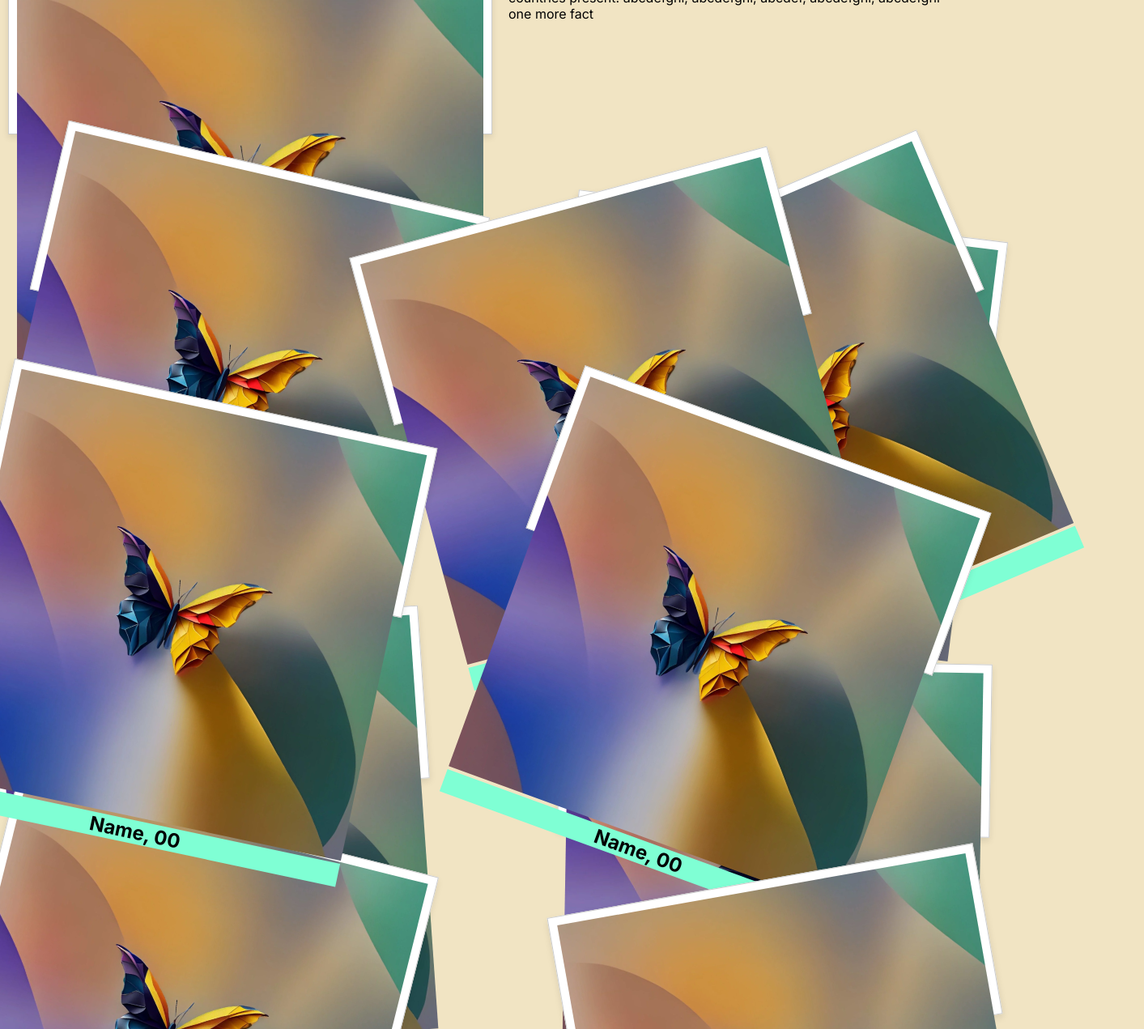
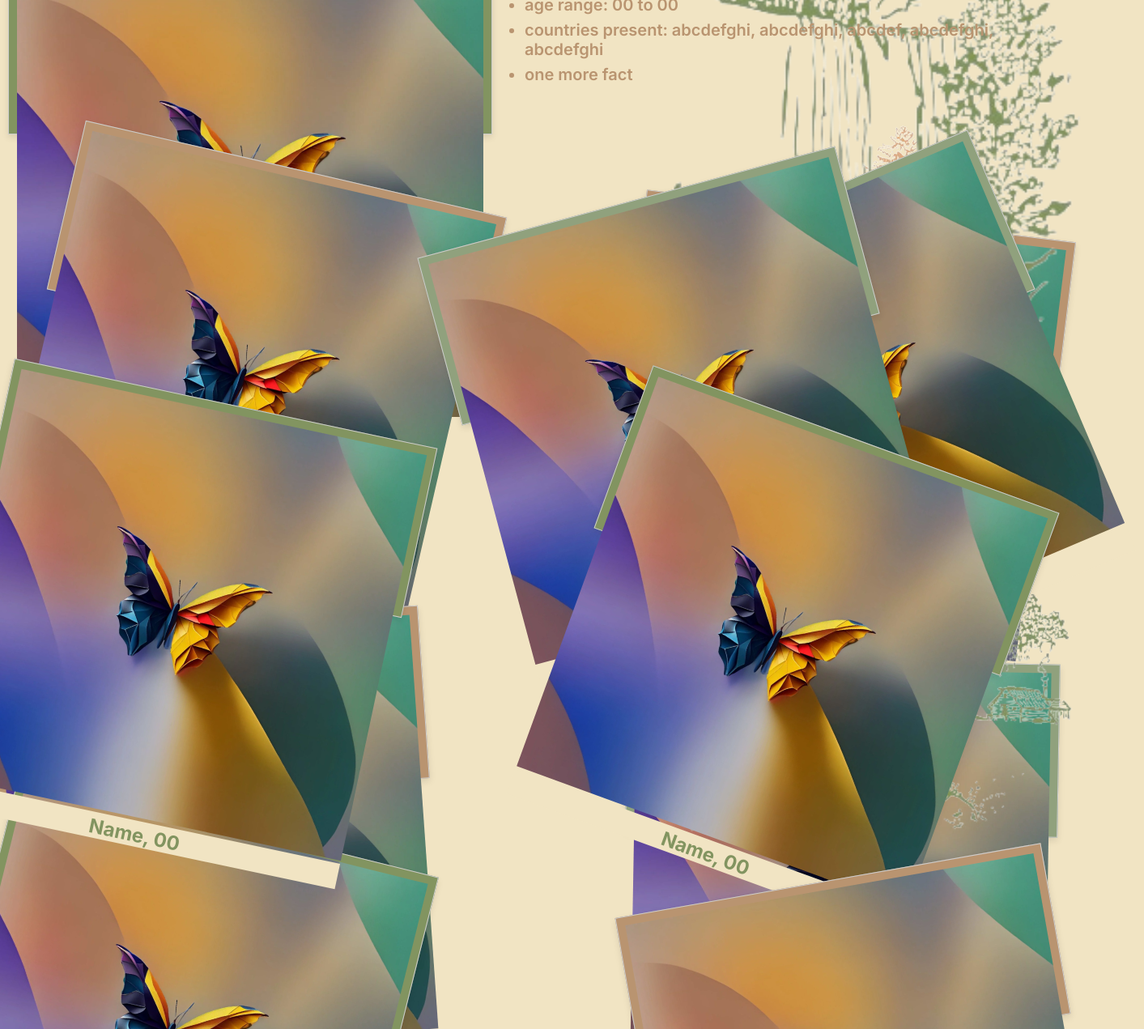
Before and after one commit to v1peridae/the-trail, a plain HTML site: page index.html in a window 1280 px wide. Shown: the part 494-1765 px from the top of the page at 81% size, 1413 px wide, since content can reach past the window. Drawn offline with Linux system fonts and the light colour scheme.

Commit message:
added some pics + edited code to make more visually pleasing :P

```diff
--- a/index.html
+++ b/index.html
@@ -32,9 +32,11 @@
 
             <div class="intro-text">
                 <h2>nila's group</h2>
-                <p>age range: 00 to 00</p>
-                <p>countries present: abcdefghi, abcdefghi, abcdef, abcdefghi, abcdefghi</p>
-                <p>one more fact</p>
+                <ul>
+                    <li>age range: 00 to 00</li>
+                    <li>countries present: abcdefghi, abcdefghi, abcdef, abcdefghi, abcdefghi</li>
+                    <li>one more fact</li>
+                </ul>
             </div>
 
         </div>
@@ -131,6 +133,11 @@
             </div>
         </div>
 
+        <img class="img1" src="assets\nature2.png">
+        <img class="img2" src="assets\nature1.png">
+        <img class="img3" src="assets\tree.png">
+
+
     </main>
 </body>
 
--- a/style.css
+++ b/style.css
@@ -6,7 +6,6 @@
 html {
   overflow-x: hidden;
   position: absolute;
-  max-width: 100%;
 }
 
 body {
@@ -29,7 +28,7 @@ header img {
   transform-origin: center center;
   box-shadow: 0 4px 8px rgba(0, 0, 0, 0.1);
   border: 1px solid #ccc;
-  background-color: #ffffff;
+  background-color: #829460;
   display: flex;
   flex-direction: column;
   justify-content: space-around;
@@ -43,20 +42,18 @@ header img {
 
 .label {
   width: 100%;
-  background-color: aquamarine;
-}
-
-.label h2 {
-  margin-bottom: 20px;
-  font-weight: bold;
+  background-color: #f1e4c3;
+  height: 35px;
 }
 
 .label p {
   font-family: "Inter", sans-serif;
   font-size: 1.5rem;
   font-weight: 700;
-  color: #000000;
   text-align: center;
+  font-weight: bold;
+  color: #829460;
+  margin-top: 3px;
 }
 
 .lead-and-intro-text {
@@ -68,10 +65,23 @@ header img {
 }
 
 .intro-text {
-  width: 45vw;
-  margin-left: 20px;
+  width: 50vw;
+  padding-left: 40px;
   padding-top: 10px;
+  color: #b99470;
 }
+
+.intro-text h2 {
+  margin: 10px;
+  font-size: 30px;
+}
+
+.intro-text li {
+  margin-bottom: 7px;
+  font-weight: 600;
+  font-size: 20px;
+}
+
 .other-polaroids {
   display: flex;
   flex-direction: row;
@@ -84,7 +94,7 @@ header img {
   transform-origin: center center;
   box-shadow: 0 4px 8px rgba(0, 0, 0, 0.1);
   border: 1px solid #ccc;
-  background-color: #ffffff;
+  background-color: #b99470;
   display: flex;
   flex-direction: column;
   justify-content: space-around;
@@ -102,7 +112,7 @@ header img {
   transform-origin: center center;
   box-shadow: 0 4px 8px rgba(0, 0, 0, 0.1);
   border: 1px solid #ccc;
-  background-color: #ffffff;
+  background-color: #90a17d;
   display: flex;
   flex-direction: column;
   justify-content: space-around;
@@ -121,7 +131,7 @@ header img {
   transform-origin: center center;
   box-shadow: 0 4px 8px rgba(0, 0, 0, 0.1);
   border: 1px solid #ccc;
-  background-color: #ffffff;
+  background-color: #90a17d;
   display: flex;
   flex-direction: column;
   justify-content: space-around;
@@ -141,7 +151,7 @@ header img {
   transform-origin: center center;
   box-shadow: 0 4px 8px rgba(0, 0, 0, 0.1);
   border: 1px solid #ccc;
-  background-color: #ffffff;
+  background-color: #b99470;
   display: flex;
   flex-direction: column;
   justify-content: space-around;
@@ -160,7 +170,7 @@ header img {
   transform-origin: center center;
   box-shadow: 0 4px 8px rgba(0, 0, 0, 0.1);
   border: 1px solid #ccc;
-  background-color: #ffffff;
+  background-color: #829460;
   display: flex;
   flex-direction: column;
   justify-content: space-around;
@@ -179,7 +189,7 @@ header img {
   transform-origin: center center;
   box-shadow: 0 4px 8px rgba(0, 0, 0, 0.1);
   border: 1px solid #ccc;
-  background-color: #ffffff;
+  background-color: #829460;
   display: flex;
   flex-direction: column;
   justify-content: space-around;
@@ -199,7 +209,7 @@ header img {
   transform-origin: center center;
   box-shadow: 0 4px 8px rgba(0, 0, 0, 0.1);
   border: 1px solid #ccc;
-  background-color: #ffffff;
+  background-color: #b99470;
   display: flex;
   flex-direction: column;
   justify-content: space-around;
@@ -219,7 +229,7 @@ header img {
   transform-origin: center center;
   box-shadow: 0 4px 8px rgba(0, 0, 0, 0.1);
   border: 1px solid #ccc;
-  background-color: #ffffff;
+  background-color: #829460;
   display: flex;
   flex-direction: column;
   justify-content: space-around;
@@ -239,7 +249,7 @@ header img {
   transform-origin: center center;
   box-shadow: 0 4px 8px rgba(0, 0, 0, 0.1);
   border: 1px solid #ccc;
-  background-color: #ffffff;
+  background-color: #90a17d;
   display: flex;
   flex-direction: column;
   justify-content: space-around;
@@ -258,7 +268,7 @@ header img {
   transform-origin: center center;
   box-shadow: 0 4px 8px rgba(0, 0, 0, 0.1);
   border: 1px solid #ccc;
-  background-color: #ffffff;
+  background-color: #b99470;
   display: flex;
   flex-direction: column;
   justify-content: space-around;
@@ -274,3 +284,26 @@ header img {
 .polaroid-img img {
   width: 40vw;
 }
+
+.img1 {
+  position: absolute;
+  right: -30px;
+  top: 1210px;
+  width: 40vw;
+  z-index: -1;
+}
+
+.img2 {
+  position: absolute;
+  right: -30px;
+  top: 340px;
+  width: 40vw;
+  z-index: -1;
+}
+
+.img3 {
+  position: absolute;
+  right: 60px;
+  top: 580px;
+  z-index: -2;
+}
```
Also changed, not shown: assets/nature1.png (added), assets/nature2.png (added), assets/tree.png (added).
